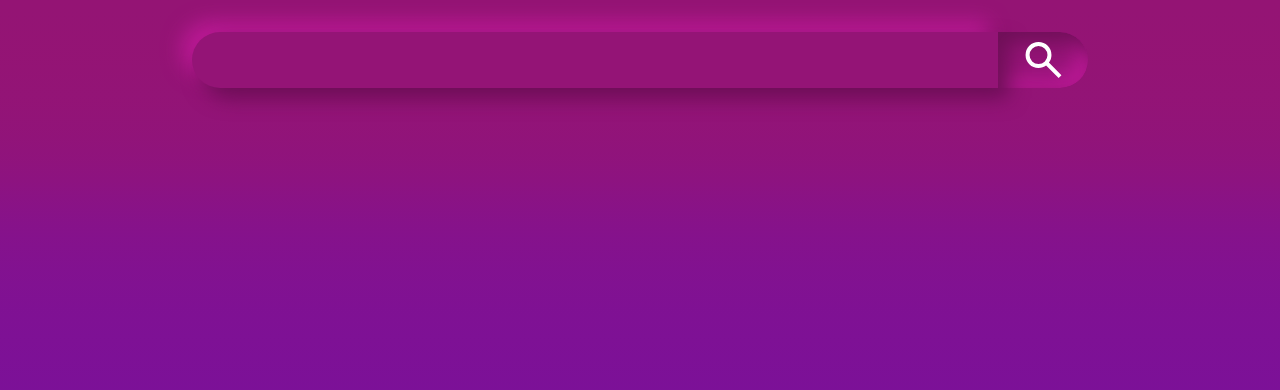
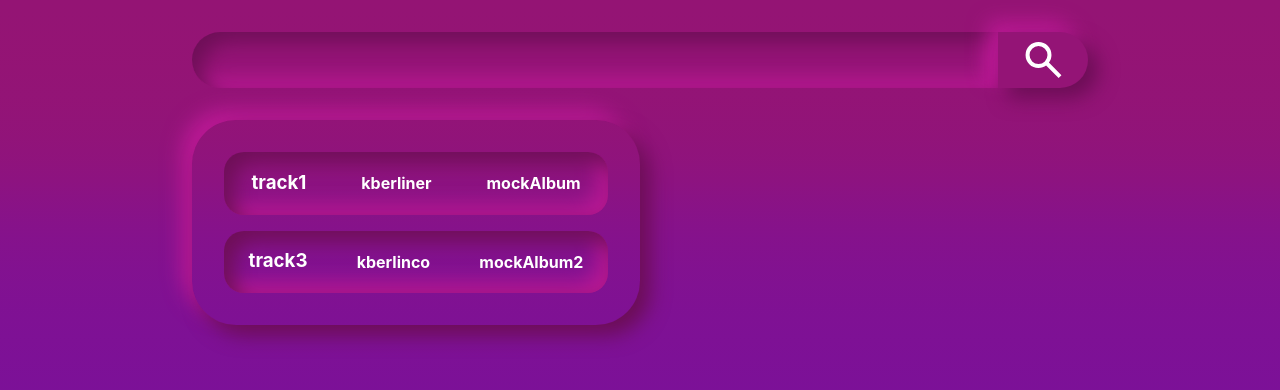
Before and after one commit to KBerliner/jammming, a React (Create React App) app: page / in a window 1280 px wide. Shown: the top 390 px of the page. Built offline with nearby package versions, Linux system fonts and the light colour scheme.

Commit message:
Added the tracklist without functionality.

```diff
--- a/public/index.html
+++ b/public/index.html
@@ -7,7 +7,7 @@
     <meta name="theme-color" content="#000000" />
     <meta
       name="description"
-      content="Web site created using create-react-app"
+      content="Jamming Spotify API project site created using React"
     />
     <link rel="apple-touch-icon" href="%PUBLIC_URL%/logo192.png" />
     <!--
@@ -24,7 +24,7 @@
       work correctly both with client-side routing and a non-root public URL.
       Learn how to configure a non-root public URL by running `npm run build`.
     -->
-    <title>React App</title>
+    <title>Jammming</title>
   </head>
   <body>
     <noscript>You need to enable JavaScript to run this app.</noscript>
--- a/src/App.js
+++ b/src/App.js
@@ -2,11 +2,13 @@ import logo from './logo.svg';
 import './App.css';
 
 import SearchBar from './components/SearchBar/SearchBar';
+import Tracklist from './components/Tracklist/Tracklist';
 
 function App() {
   return (
     <div className="App">
       <SearchBar />
+      <Tracklist />
     </div>
   );
 }
--- a/src/components/SearchBar/SearchBar.js
+++ b/src/components/SearchBar/SearchBar.js
@@ -12,8 +12,8 @@ export default function SearchBar() {
     return (
         <div>
             <form>
-                <input className={styles.neumorphismShadow} onChange={handleInput} value={searchQuery} type="text" />
-                <img src={NewSearchIcon} className={`${styles.searchIcon}`} />
+                <input className={styles.neumorphismShadowInset} onChange={handleInput} value={searchQuery} type="text" />
+                <img src={NewSearchIcon} className={`${styles.searchIcon} ${styles.neumorphismShadow}`} />
             </form>
         </div>
     )
--- a/src/components/SearchBar/SearchBar.module.css
+++ b/src/components/SearchBar/SearchBar.module.css
@@ -14,6 +14,11 @@ form {
     -10px -10px 20px #bd1a97;
 }
 
+.neumorphismShadowInset {
+    box-shadow: inset 10px 10px 20px #6e0f57,
+    inset -10px -10px 20px #ba1995;
+}
+
 
 
 .searchIcon {
@@ -28,8 +33,6 @@ form {
     position: absolute;
     cursor: pointer;
     background: #941476;
-    box-shadow: inset 10px 10px 20px #6e0f57,
-                inset -10px -10px 20px #ba1995;
 }
 
 input[type="text"]:focus-visible {
@@ -37,8 +40,6 @@ input[type="text"]:focus-visible {
     border-top-left-radius: 44px;
     border-bottom-left-radius: 44px;
     background: #941476;
-    box-shadow: inset -10px 10px 20px #6e0f57,
-                inset 10px -10px 20px #ba1995;
 }
 
 input[type="text"] {
--- a/src/components/Track/Track.js
+++ b/src/components/Track/Track.js
@@ -0,0 +1,12 @@
+import React from 'react';
+import styles from './Track.module.css';
+
+export default function Track(props) {
+    return (
+        <div className={styles.trackContainer}>
+            <h3>{props.name}</h3>
+            <h4>{props.artist}</h4>
+            <h4>{props.album}</h4>
+        </div>
+    )
+}
--- a/src/components/Track/Track.module.css
+++ b/src/components/Track/Track.module.css
@@ -0,0 +1,15 @@
+.trackContainer {
+    display: flex;
+    width: 30vw;
+    justify-content: space-around;
+    margin: 2vh 0;
+    box-shadow: inset 10px 10px 20px #6e0f57,
+    inset -10px -10px 20px #ba1995;
+    border-radius: 20px;
+    color: white;
+    /* border: 2px solid red; */
+}
+
+ul {
+    padding: 0;
+}
--- a/src/components/Tracklist/Tracklist.js
+++ b/src/components/Tracklist/Tracklist.js
@@ -0,0 +1,31 @@
+import React from 'react';
+import styles from './Tracklist.module.css';
+
+import Track from '../Track/Track';
+
+const falsifiedTracklist = [
+    {
+        id: 1234,
+        name: 'track1',
+        artist: 'kberliner',
+        album: 'mockAlbum'
+    },
+    {
+        id: 4123,
+        name: 'track3',
+        artist: 'kberlinco',
+        album: 'mockAlbum2'
+    }
+]
+
+export default function Tracklist() {
+    const tracks = falsifiedTracklist.map(track => <Track key={track.id} name={track.name} artist={track.artist} album={track.album} />)
+
+    return (
+        <div className={`${styles.tracklistContainer} ${styles.neumorphismShadow}`}>
+            <ul>
+                {tracks}
+            </ul>
+        </div>
+    )
+}
--- a/src/components/Tracklist/Tracklist.module.css
+++ b/src/components/Tracklist/Tracklist.module.css
@@ -0,0 +1,17 @@
+.tracklistContainer {
+    width: 35vw;
+    margin-left: 15vw;
+    border-radius: 44px;
+    display: flex;
+    justify-content: center;
+}
+
+.neumorphismShadow {
+    box-shadow:  10px 10px 20px #6b0e55,
+    -10px -10px 20px #bd1a97;
+}
+
+.neumorphismShadowInset {
+    box-shadow: inset 10px 10px 20px #6e0f57,
+    inset -10px -10px 20px #ba1995;
+}
```
